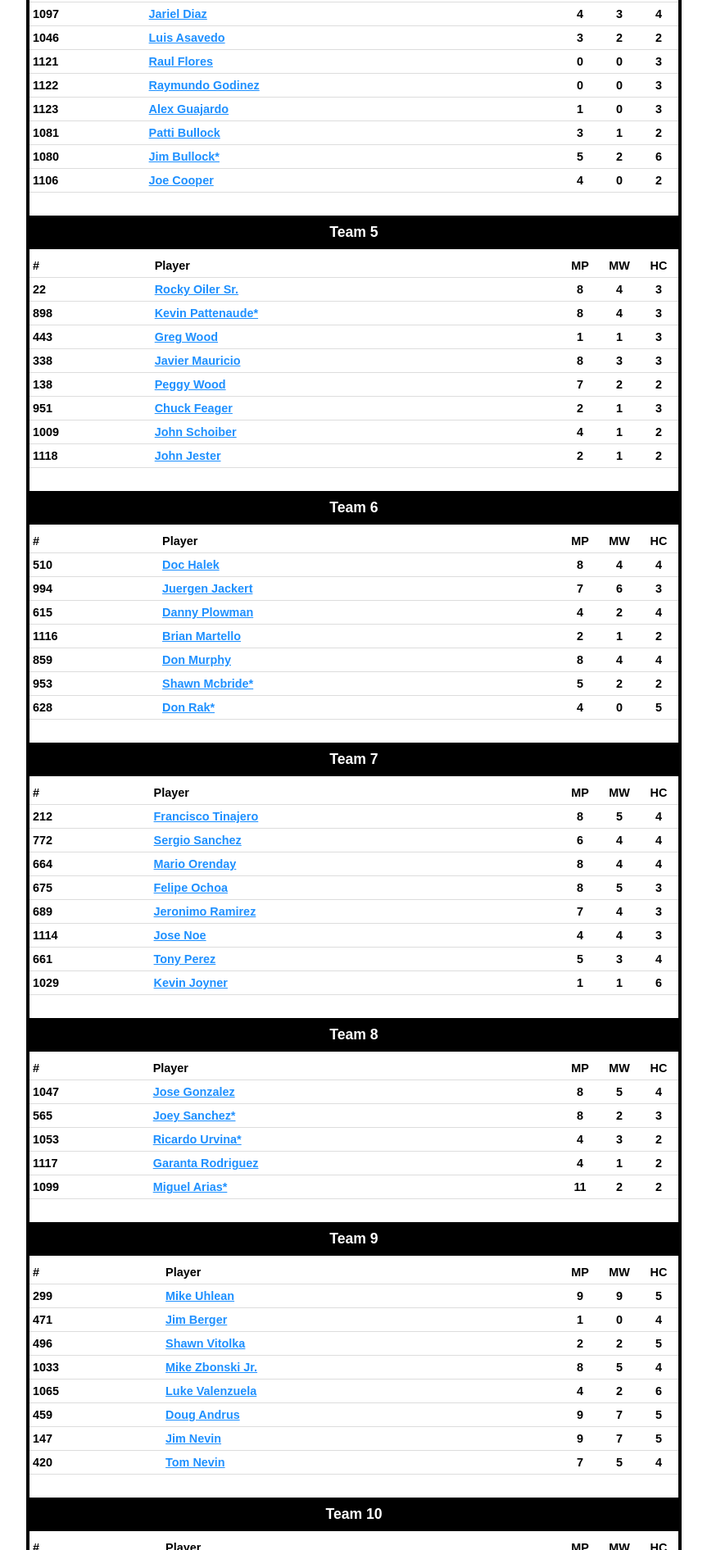
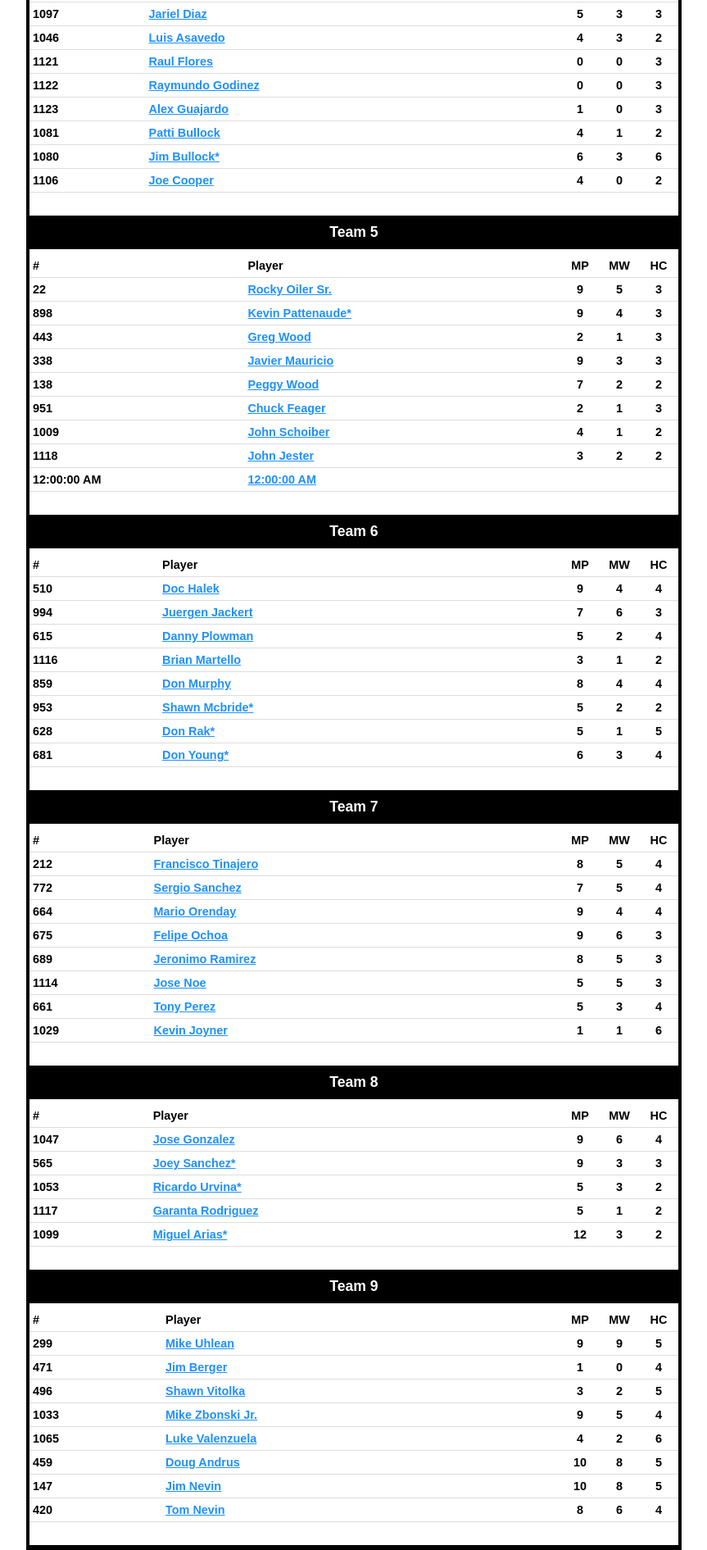
Before and after one commit to rownpoolleague/scores, a plain HTML site: page rosters.html in a window 1280 px wide. Shown: the part 909-2800 px from the top of the page at 82% size, without its empty margins (208-1071 px from the left). Drawn offline with Linux system fonts and the light colour scheme.

Commit message:
Automated roster update

```diff
--- a/rosters.html
+++ b/rosters.html
@@ -142,14 +142,14 @@ Click a name to view HC calculation.
 <table>
 <thead><tr><th>#</th><th>Player</th><th class="num">MP</th><th class="num">MW</th><th class="num">HC</th></tr><thead>
 <tbody>
-<tr class=player-row><td>1112</td><td class=p-name>Kevin McDonough</td><td class=num>7</td><td class=num>4</td><td class=num>3</td></tr>
+<tr class=player-row><td>1112</td><td class=p-name>Kevin McDonough</td><td class=num>8</td><td class=num>5</td><td class=num>3</td></tr>
 <tr class=player-row><td>970</td><td class=p-name>Joe Neal*</td><td class=num>10</td><td class=num>5</td><td class=num>4</td></tr>
 <tr class=player-row><td>846</td><td class=p-name>Jennifer Wagner</td><td class=num>3</td><td class=num>1</td><td class=num>2</td></tr>
-<tr class=player-row><td>885</td><td class=p-name>Jim Czenk</td><td class=num>9</td><td class=num>4</td><td class=num>2</td></tr>
+<tr class=player-row><td>885</td><td class=p-name>Jim Czenk</td><td class=num>10</td><td class=num>5</td><td class=num>2</td></tr>
 <tr class=player-row><td>616</td><td class=p-name>Phil Nelson</td><td class=num>5</td><td class=num>1</td><td class=num>2</td></tr>
-<tr class=player-row><td>1101</td><td class=p-name>Julie Ringbauer</td><td class=num>3</td><td class=num>2</td><td class=num>2</td></tr>
-<tr class=player-row><td>808</td><td class=p-name>Brett Boger</td><td class=num>9</td><td class=num>5</td><td class=num>4</td></tr>
-<tr class=player-row><td>1107</td><td class=p-name>Ruth Drozdek</td><td class=num>4</td><td class=num>3</td><td class=num>2</td></tr>
+<tr class=player-row><td>1101</td><td class=p-name>Julie Ringbauer</td><td class=num>4</td><td class=num>3</td><td class=num>2</td></tr>
+<tr class=player-row><td>808</td><td class=p-name>Brett Boger</td><td class=num>10</td><td class=num>5</td><td class=num>4</td></tr>
+<tr class=player-row><td>1107</td><td class=p-name>Ruth Drozdek</td><td class=num>5</td><td class=num>3</td><td class=num>2</td></tr>
 </table>
 </div>
 
@@ -172,13 +172,13 @@ Click a name to view HC calculation.
 <table>
 <thead><tr><th>#</th><th>Player</th><th class="num">MP</th><th class="num">MW</th><th class="num">HC</th></tr><thead>
 <tbody>
-<tr class=player-row><td>1097</td><td class=p-name>Jariel Diaz</td><td class=num>4</td><td class=num>3</td><td class=num>4</td></tr>
-<tr class=player-row><td>1046</td><td class=p-name>Luis Asavedo</td><td class=num>3</td><td class=num>2</td><td class=num>2</td></tr>
+<tr class=player-row><td>1097</td><td class=p-name>Jariel Diaz</td><td class=num>5</td><td class=num>3</td><td class=num>3</td></tr>
+<tr class=player-row><td>1046</td><td class=p-name>Luis Asavedo</td><td class=num>4</td><td class=num>3</td><td class=num>2</td></tr>
 <tr class=player-row><td>1121</td><td class=p-name>Raul Flores</td><td class=num>0</td><td class=num>0</td><td class=num>3</td></tr>
 <tr class=player-row><td>1122</td><td class=p-name>Raymundo Godinez</td><td class=num>0</td><td class=num>0</td><td class=num>3</td></tr>
 <tr class=player-row><td>1123</td><td class=p-name>Alex Guajardo</td><td class=num>1</td><td class=num>0</td><td class=num>3</td></tr>
-<tr class=player-row><td>1081</td><td class=p-name>Patti Bullock</td><td class=num>3</td><td class=num>1</td><td class=num>2</td></tr>
-<tr class=player-row><td>1080</td><td class=p-name>Jim Bullock*</td><td class=num>5</td><td class=num>2</td><td class=num>6</td></tr>
+<tr class=player-row><td>1081</td><td class=p-name>Patti Bullock</td><td class=num>4</td><td class=num>1</td><td class=num>2</td></tr>
+<tr class=player-row><td>1080</td><td class=p-name>Jim Bullock*</td><td class=num>6</td><td class=num>3</td><td class=num>6</td></tr>
 <tr class=player-row><td>1106</td><td class=p-name>Joe Cooper</td><td class=num>4</td><td class=num>0</td><td class=num>2</td></tr>
 </table>
 </div>
@@ -188,14 +188,15 @@ Click a name to view HC calculation.
 <table>
 <thead><tr><th>#</th><th>Player</th><th class="num">MP</th><th class="num">MW</th><th class="num">HC</th></tr><thead>
 <tbody>
-<tr class=player-row><td>22</td><td class=p-name>Rocky Oiler Sr.</td><td class=num>8</td><td class=num>4</td><td class=num>3</td></tr>
-<tr class=player-row><td>898</td><td class=p-name>Kevin Pattenaude*</td><td class=num>8</td><td class=num>4</td><td class=num>3</td></tr>
-<tr class=player-row><td>443</td><td class=p-name>Greg Wood</td><td class=num>1</td><td class=num>1</td><td class=num>3</td></tr>
-<tr class=player-row><td>338</td><td class=p-name>Javier Mauricio</td><td class=num>8</td><td class=num>3</td><td class=num>3</td></tr>
+<tr class=player-row><td>22</td><td class=p-name>Rocky Oiler Sr.</td><td class=num>9</td><td class=num>5</td><td class=num>3</td></tr>
+<tr class=player-row><td>898</td><td class=p-name>Kevin Pattenaude*</td><td class=num>9</td><td class=num>4</td><td class=num>3</td></tr>
+<tr class=player-row><td>443</td><td class=p-name>Greg Wood</td><td class=num>2</td><td class=num>1</td><td class=num>3</td></tr>
+<tr class=player-row><td>338</td><td class=p-name>Javier Mauricio</td><td class=num>9</td><td class=num>3</td><td class=num>3</td></tr>
 <tr class=player-row><td>138</td><td class=p-name>Peggy Wood</td><td class=num>7</td><td class=num>2</td><td class=num>2</td></tr>
 <tr class=player-row><td>951</td><td class=p-name>Chuck Feager</td><td class=num>2</td><td class=num>1</td><td class=num>3</td></tr>
 <tr class=player-row><td>1009</td><td class=p-name>John Schoiber</td><td class=num>4</td><td class=num>1</td><td class=num>2</td></tr>
-<tr class=player-row><td>1118</td><td class=p-name>John Jester</td><td class=num>2</td><td class=num>1</td><td class=num>2</td></tr>
+<tr class=player-row><td>1118</td><td class=p-name>John Jester</td><td class=num>3</td><td class=num>2</td><td class=num>2</td></tr>
+<tr class=player-row><td>12:00:00 AM</td><td class=p-name>12:00:00 AM</td><td class=num></td><td class=num></td><td class=num></td></tr>
 </table>
 </div>
 
@@ -204,13 +205,14 @@ Click a name to view HC calculation.
 <table>
 <thead><tr><th>#</th><th>Player</th><th class="num">MP</th><th class="num">MW</th><th class="num">HC</th></tr><thead>
 <tbody>
-<tr class=player-row><td>510</td><td class=p-name>Doc Halek</td><td class=num>8</td><td class=num>4</td><td class=num>4</td></tr>
+<tr class=player-row><td>510</td><td class=p-name>Doc Halek</td><td class=num>9</td><td class=num>4</td><td class=num>4</td></tr>
 <tr class=player-row><td>994</td><td class=p-name>Juergen Jackert</td><td class=num>7</td><td class=num>6</td><td class=num>3</td></tr>
-<tr class=player-row><td>615</td><td class=p-name>Danny Plowman</td><td class=num>4</td><td class=num>2</td><td class=num>4</td></tr>
-<tr class=player-row><td>1116</td><td class=p-name>Brian Martello</td><td class=num>2</td><td class=num>1</td><td class=num>2</td></tr>
+<tr class=player-row><td>615</td><td class=p-name>Danny Plowman</td><td class=num>5</td><td class=num>2</td><td class=num>4</td></tr>
+<tr class=player-row><td>1116</td><td class=p-name>Brian Martello</td><td class=num>3</td><td class=num>1</td><td class=num>2</td></tr>
 <tr class=player-row><td>859</td><td class=p-name>Don Murphy</td><td class=num>8</td><td class=num>4</td><td class=num>4</td></tr>
 <tr class=player-row><td>953</td><td class=p-name>Shawn Mcbride*</td><td class=num>5</td><td class=num>2</td><td class=num>2</td></tr>
-<tr class=player-row><td>628</td><td class=p-name>Don Rak*</td><td class=num>4</td><td class=num>0</td><td class=num>5</td></tr>
+<tr class=player-row><td>628</td><td class=p-name>Don Rak*</td><td class=num>5</td><td class=num>1</td><td class=num>5</td></tr>
+<tr class=player-row><td>681</td><td class=p-name>Don Young*</td><td class=num>6</td><td class=num>3</td><td class=num>4</td></tr>
 </table>
 </div>
 
@@ -220,11 +222,11 @@ Click a name to view HC calculation.
 <thead><tr><th>#</th><th>Player</th><th class="num">MP</th><th class="num">MW</th><th class="num">HC</th></tr><thead>
 <tbody>
 <tr class=player-row><td>212</td><td class=p-name>Francisco Tinajero</td><td class=num>8</td><td class=num>5</td><td class=num>4</td></tr>
-<tr class=player-row><td>772</td><td class=p-name>Sergio Sanchez</td><td class=num>6</td><td class=num>4</td><td class=num>4</td></tr>
-<tr class=player-row><td>664</td><td class=p-name>Mario Orenday</td><td class=num>8</td><td class=num>4</td><td class=num>4</td></tr>
-<tr class=player-row><td>675</td><td class=p-name>Felipe Ochoa</td><td class=num>8</td><td class=num>5</td><td class=num>3</td></tr>
-<tr class=player-row><td>689</td><td class=p-name>Jeronimo Ramirez</td><td class=num>7</td><td class=num>4</td><td class=num>3</td></tr>
-<tr class=player-row><td>1114</td><td class=p-name>Jose Noe</td><td class=num>4</td><td class=num>4</td><td class=num>3</td></tr>
+<tr class=player-row><td>772</td><td class=p-name>Sergio Sanchez</td><td class=num>7</td><td class=num>5</td><td class=num>4</td></tr>
+<tr class=player-row><td>664</td><td class=p-name>Mario Orenday</td><td class=num>9</td><td class=num>4</td><td class=num>4</td></tr>
+<tr class=player-row><td>675</td><td class=p-name>Felipe Ochoa</td><td class=num>9</td><td class=num>6</td><td class=num>3</td></tr>
+<tr class=player-row><td>689</td><td class=p-name>Jeronimo Ramirez</td><td class=num>8</td><td class=num>5</td><td class=num>3</td></tr>
+<tr class=player-row><td>1114</td><td class=p-name>Jose Noe</td><td class=num>5</td><td class=num>5</td><td class=num>3</td></tr>
 <tr class=player-row><td>661</td><td class=p-name>Tony Perez</td><td class=num>5</td><td class=num>3</td><td class=num>4</td></tr>
 <tr class=player-row><td>1029</td><td class=p-name>Kevin Joyner</td><td class=num>1</td><td class=num>1</td><td class=num>6</td></tr>
 </table>
@@ -235,11 +237,11 @@ Click a name to view HC calculation.
 <table>
 <thead><tr><th>#</th><th>Player</th><th class="num">MP</th><th class="num">MW</th><th class="num">HC</th></tr><thead>
 <tbody>
-<tr class=player-row><td>1047</td><td class=p-name>Jose Gonzalez</td><td class=num>8</td><td class=num>5</td><td class=num>4</td></tr>
-<tr class=player-row><td>565</td><td class=p-name>Joey Sanchez*</td><td class=num>8</td><td class=num>2</td><td class=num>3</td></tr>
-<tr class=player-row><td>1053</td><td class=p-name>Ricardo Urvina*</td><td class=num>4</td><td class=num>3</td><td class=num>2</td></tr>
-<tr class=player-row><td>1117</td><td class=p-name>Garanta Rodriguez</td><td class=num>4</td><td class=num>1</td><td class=num>2</td></tr>
-<tr class=player-row><td>1099</td><td class=p-name>Miguel Arias*</td><td class=num>11</td><td class=num>2</td><td class=num>2</td></tr>
+<tr class=player-row><td>1047</td><td class=p-name>Jose Gonzalez</td><td class=num>9</td><td class=num>6</td><td class=num>4</td></tr>
+<tr class=player-row><td>565</td><td class=p-name>Joey Sanchez*</td><td class=num>9</td><td class=num>3</td><td class=num>3</td></tr>
+<tr class=player-row><td>1053</td><td class=p-name>Ricardo Urvina*</td><td class=num>5</td><td class=num>3</td><td class=num>2</td></tr>
+<tr class=player-row><td>1117</td><td class=p-name>Garanta Rodriguez</td><td class=num>5</td><td class=num>1</td><td class=num>2</td></tr>
+<tr class=player-row><td>1099</td><td class=p-name>Miguel Arias*</td><td class=num>12</td><td class=num>3</td><td class=num>2</td></tr>
 </table>
 </div>
 
@@ -250,12 +252,12 @@ Click a name to view HC calculation.
 <tbody>
 <tr class=player-row><td>299</td><td class=p-name>Mike Uhlean</td><td class=num>9</td><td class=num>9</td><td class=num>5</td></tr>
 <tr class=player-row><td>471</td><td class=p-name>Jim Berger</td><td class=num>1</td><td class=num>0</td><td class=num>4</td></tr>
-<tr class=player-row><td>496</td><td class=p-name>Shawn Vitolka</td><td class=num>2</td><td class=num>2</td><td class=num>5</td></tr>
-<tr class=player-row><td>1033</td><td class=p-name>Mike Zbonski Jr.</td><td class=num>8</td><td class=num>5</td><td class=num>4</td></tr>
+<tr class=player-row><td>496</td><td class=p-name>Shawn Vitolka</td><td class=num>3</td><td class=num>2</td><td class=num>5</td></tr>
+<tr class=player-row><td>1033</td><td class=p-name>Mike Zbonski Jr.</td><td class=num>9</td><td class=num>5</td><td class=num>4</td></tr>
 <tr class=player-row><td>1065</td><td class=p-name>Luke Valenzuela</td><td class=num>4</td><td class=num>2</td><td class=num>6</td></tr>
-<tr class=player-row><td>459</td><td class=p-name>Doug Andrus</td><td class=num>9</td><td class=num>7</td><td class=num>5</td></tr>
-<tr class=player-row><td>147</td><td class=p-name>Jim Nevin</td><td class=num>9</td><td class=num>7</td><td class=num>5</td></tr>
-<tr class=player-row><td>420</td><td class=p-name>Tom Nevin</td><td class=num>7</td><td class=num>5</td><td class=num>4</td></tr>
+<tr class=player-row><td>459</td><td class=p-name>Doug Andrus</td><td class=num>10</td><td class=num>8</td><td class=num>5</td></tr>
+<tr class=player-row><td>147</td><td class=p-name>Jim Nevin</td><td class=num>10</td><td class=num>8</td><td class=num>5</td></tr>
+<tr class=player-row><td>420</td><td class=p-name>Tom Nevin</td><td class=num>8</td><td class=num>6</td><td class=num>4</td></tr>
 </table>
 </div>
 
@@ -264,20 +266,18 @@ Click a name to view HC calculation.
 <table>
 <thead><tr><th>#</th><th>Player</th><th class="num">MP</th><th class="num">MW</th><th class="num">HC</th></tr><thead>
 <tbody>
-<tr class=player-row><td>240</td><td class=p-name>Tom Schroeder</td><td class=num>5</td><td class=num>2</td><td class=num>3</td></tr>
-<tr class=player-row><td>410</td><td class=p-name>Chuck Harding</td><td class=num>8</td><td class=num>3</td><td class=num>2</td></tr>
-<tr class=player-row><td>395</td><td class=p-name>Dan Schroeder</td><td class=num>5</td><td class=num>4</td><td class=num>5</td></tr>
+<tr class=player-row><td>240</td><td class=p-name>Tom Schroeder</td><td class=num>6</td><td class=num>2</td><td class=num>3</td></tr>
+<tr class=player-row><td>410</td><td class=p-name>Chuck Harding</td><td class=num>9</td><td class=num>4</td><td class=num>3</td></tr>
+<tr class=player-row><td>395</td><td class=p-name>Dan Schroeder</td><td class=num>6</td><td class=num>4</td><td class=num>5</td></tr>
 <tr class=player-row><td>1005</td><td class=p-name>Rob Zwart</td><td class=num>6</td><td class=num>1</td><td class=num>3</td></tr>
 <tr class=player-row><td>593</td><td class=p-name>Pete Steele</td><td class=num>1</td><td class=num>0</td><td class=num>2</td></tr>
-<tr class=player-row><td>743</td><td class=p-name>Buster Fuller</td><td class=num>6</td><td class=num>5</td><td class=num>4</td></tr>
+<tr class=player-row><td>743</td><td class=p-name>Buster Fuller</td><td class=num>7</td><td class=num>6</td><td class=num>4</td></tr>
 <tr class=player-row><td>1110</td><td class=p-name>Geneva Izguerre</td><td class=num>4</td><td class=num>0</td><td class=num>2</td></tr>
-<tr class=player-row><td>323</td><td class=p-name>Roger Gault</td><td class=num>5</td><td class=num>4</td><td class=num>3</td></tr>
+<tr class=player-row><td>323</td><td class=p-name>Roger Gault</td><td class=num>6</td><td class=num>4</td><td class=num>3</td></tr>
 </table>
 </div>
 
 </div>
-
-  <a class="back-button" href="index.html">Main Menu</a>
 
   <a class="back-button" href="index.html">Main Menu</a>
 <script>
```
